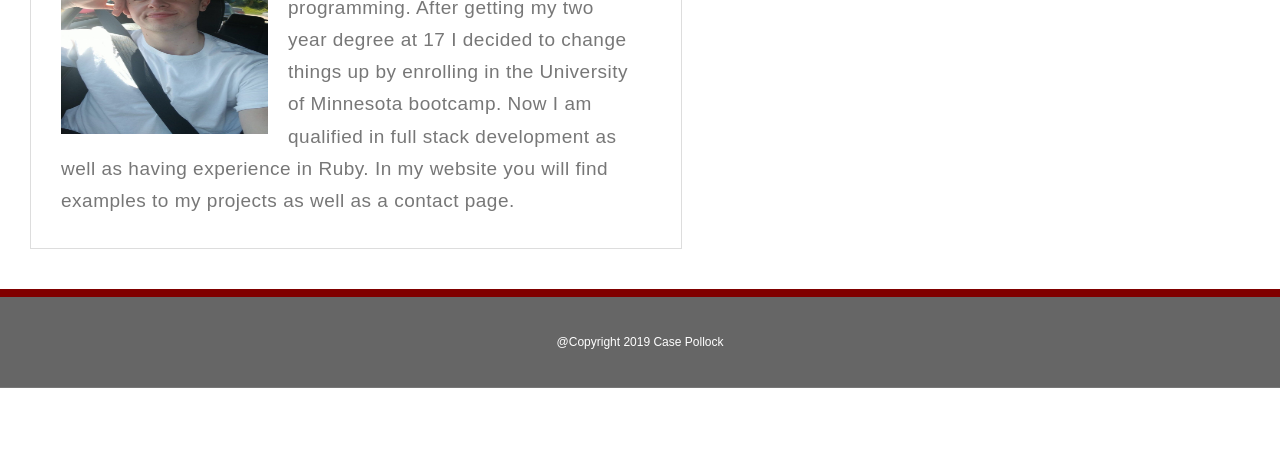
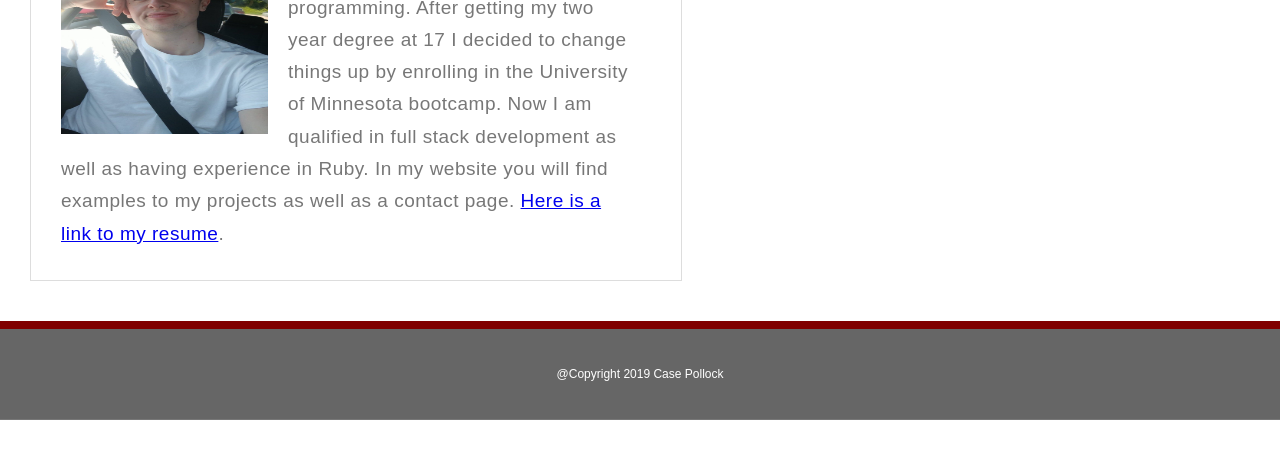
Before and after one commit to kietosstarik/Portfolio, a plain HTML site: page index.html in a window 1280 px wide. Shown: the part 333-792 px from the top of the page. Drawn offline with Linux system fonts and the light colour scheme.

Commit message:
Update index.html

```diff
--- a/index.html
+++ b/index.html
@@ -23,7 +23,7 @@
         <h2 class="mainTitle">About Me</h2>
         <img class="mainPicture" alt="This is a photo of me!" src="portfoliopic.jpeg" height="207" width="207">
         <p>
-            After a short 18 years, my passion skipped from biotech to computer programming. After getting my two year degree at 17 I decided to change things up by enrolling in the University of Minnesota bootcamp. Now I am qualified in full stack development as well as having experience in Ruby. In my website you will find examples to my projects as well as a contact page.
+            After a short 18 years, my passion skipped from biotech to computer programming. After getting my two year degree at 17 I decided to change things up by enrolling in the University of Minnesota bootcamp. Now I am qualified in full stack development as well as having experience in Ruby. In my website you will find examples to my projects as well as a contact page.  <a href="http://www.yahoo.com">Here is a link to my resume</a>.
         </p>
     </section>
 
```
